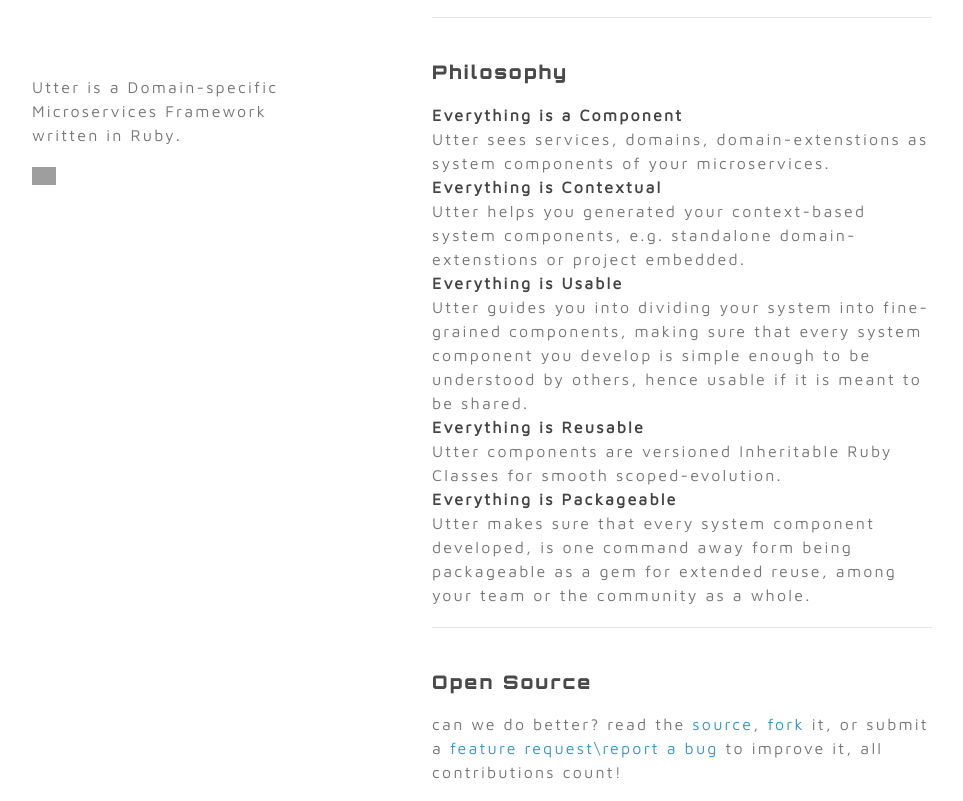
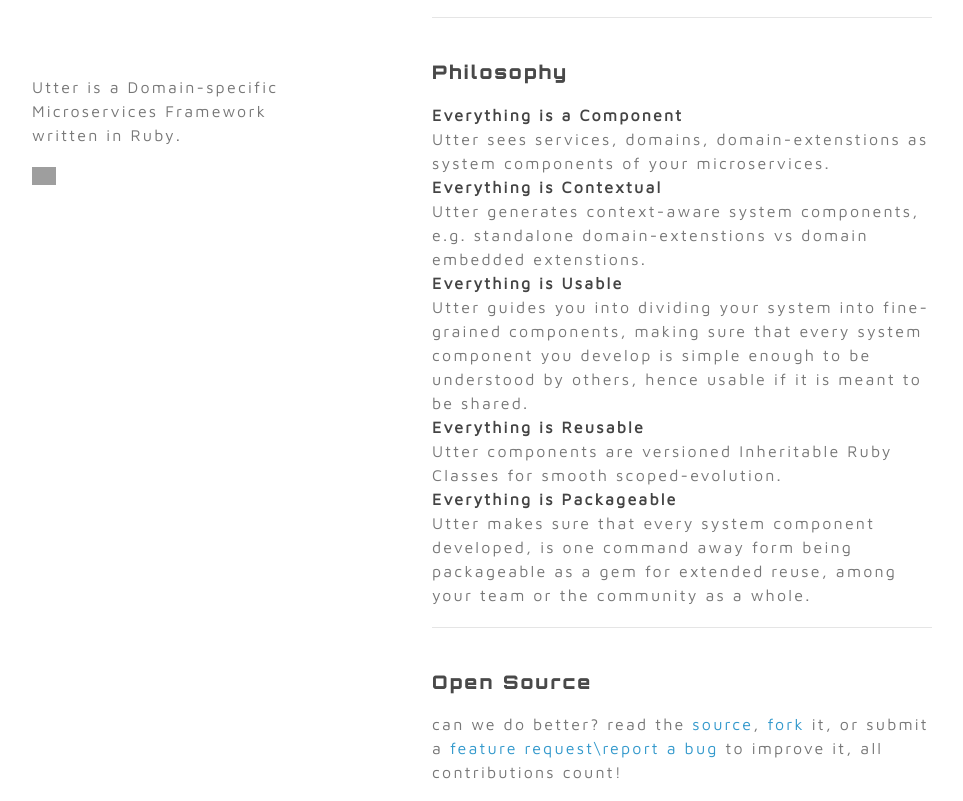
Before and after one commit to utter-rb/utter-rb.github.io, a plain HTML site: page index.html in a window 1280 px wide. Shown: the part 559-1360 px from the top of the page, without its empty margins (158-1121 px from the left). Drawn offline with Linux system fonts and the light colour scheme; grey boxes are pictures that could not be loaded.

Commit message:
adds more content

```diff
--- a/index.html
+++ b/index.html
@@ -69,7 +69,7 @@ $ utter --help
 	  <dt>
 	  Everything is Contextual
 	  </dt>
-	  Utter helps you generated your context-based system components, e.g. standalone domain-extenstions or project embedded.
+	  Utter generates context-aware system components, e.g. standalone domain-extenstions vs domain embedded extenstions.
 
 	  <dt>
 	  Everything is Usable
```
